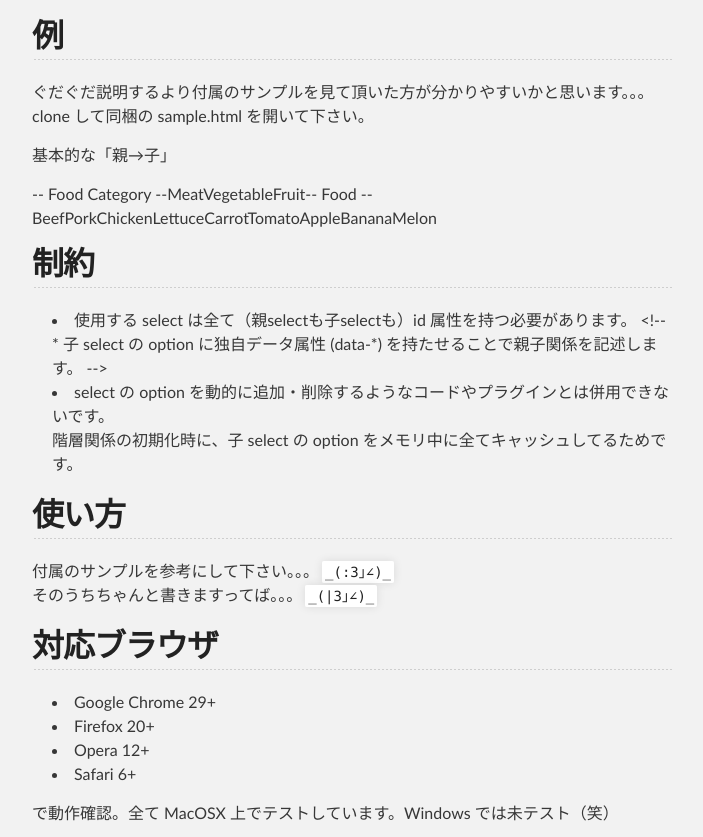
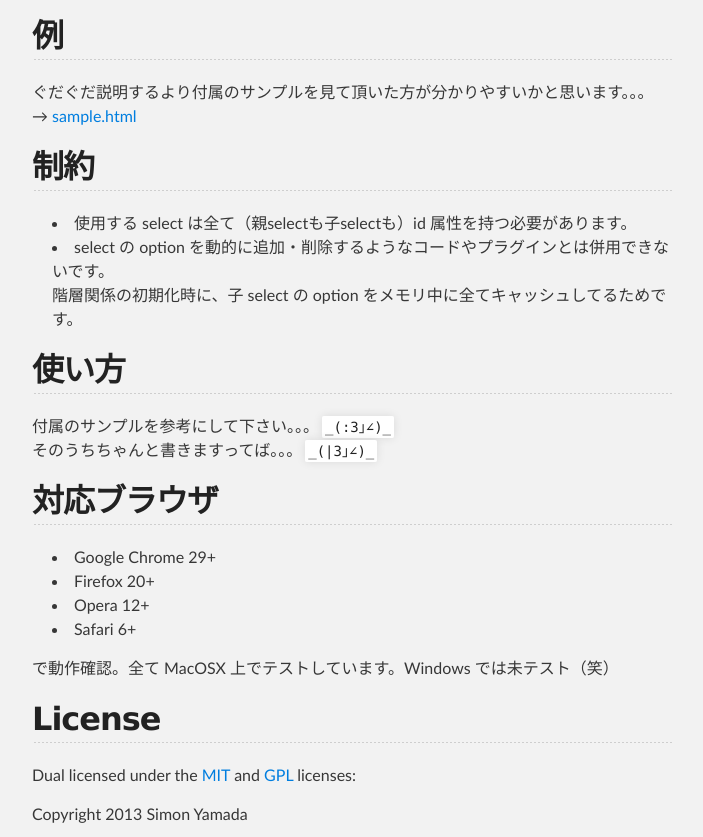
Before and after one commit to monmonmon/jquery.narrows, a plain HTML site: page index.html in a window 1280 px wide. Shown: the part 946-1783 px from the top of the page, without its empty margins (288-991 px from the left). Drawn offline with Linux system fonts and the light colour scheme.

```diff
--- a/index.html
+++ b/index.html
@@ -59,19 +59,13 @@
 </ul><h2>
 <a name="%E4%BE%8B" class="anchor" href="#%E4%BE%8B"><span class="octicon octicon-link"></span></a>例</h2>
 
-<p>ぐだぐだ説明するより付属のサンプルを見て頂いた方が分かりやすいかと思います。。。<br>
-clone して同梱の sample.html を開いて下さい。</p>
-
-<div>
-  <p>基本的な「親→子」</p>
-  -- Food Category --MeatVegetableFruit-- Food --BeefPorkChickenLettuceCarrotTomatoAppleBananaMelon</div>
+<p>ぐだぐだ説明するより付属のサンプルを見て頂いた方が分かりやすいかと思います。。。 → <a href="sample.html">sample.html</a></p>
 
 <h2>
 <a name="%E5%88%B6%E7%B4%84" class="anchor" href="#%E5%88%B6%E7%B4%84"><span class="octicon octicon-link"></span></a>制約</h2>
 
 <ul>
-<li>使用する select は全て（親selectも子selectも）id 属性を持つ必要があります。
-&lt;!-- * 子 select の option に独自データ属性 (data-*) を持たせることで親子関係を記述します。 --&gt;</li>
+<li>使用する select は全て（親selectも子selectも）id 属性を持つ必要があります。</li>
 <li>select の option を動的に追加・削除するようなコードやプラグインとは併用できないです。<br>
 階層関係の初期化時に、子 select の option をメモリ中に全てキャッシュしてるためです。</li>
 </ul><h2>
```
Also changed, not shown: params.json (+1 -1 lines).
